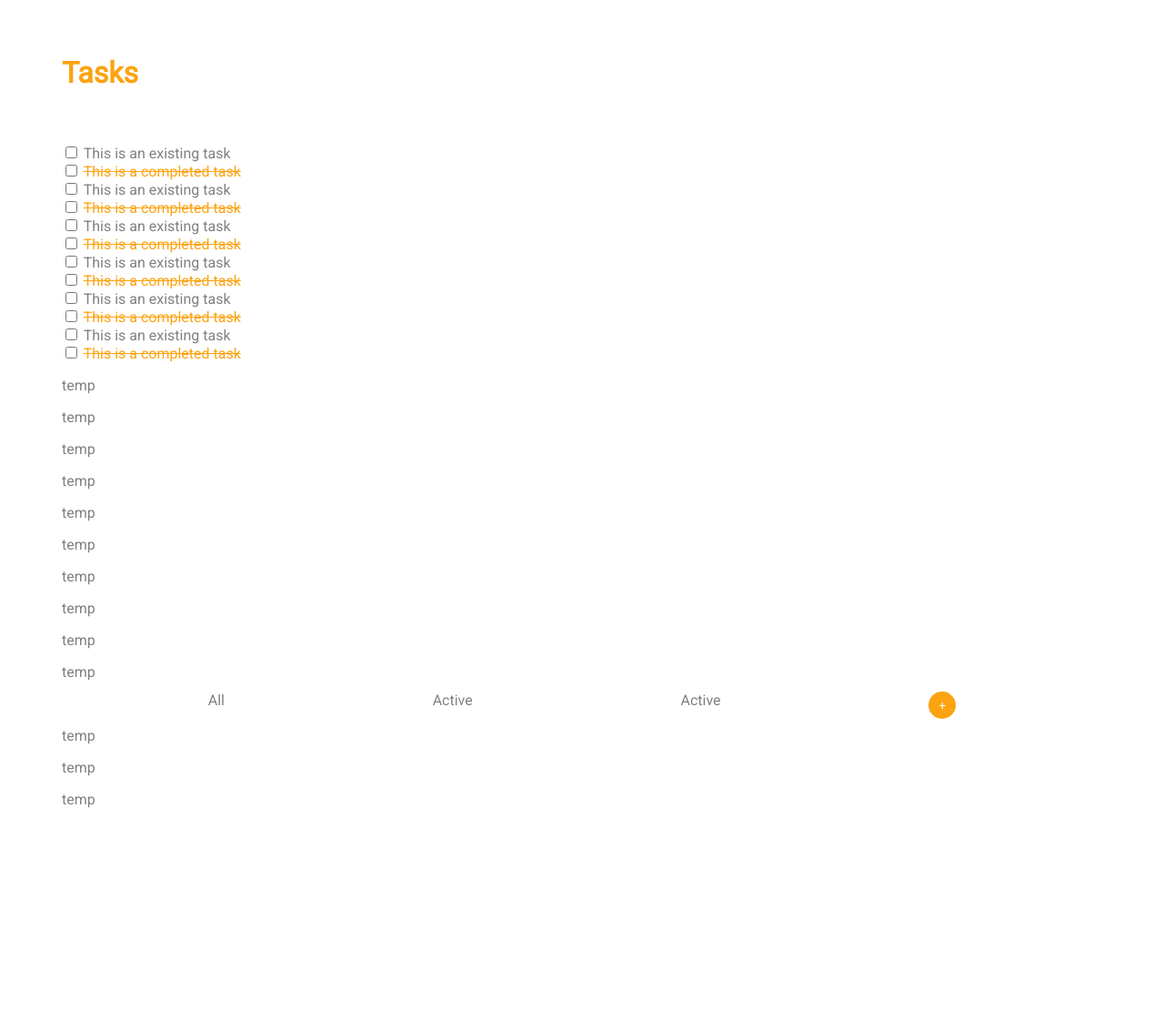
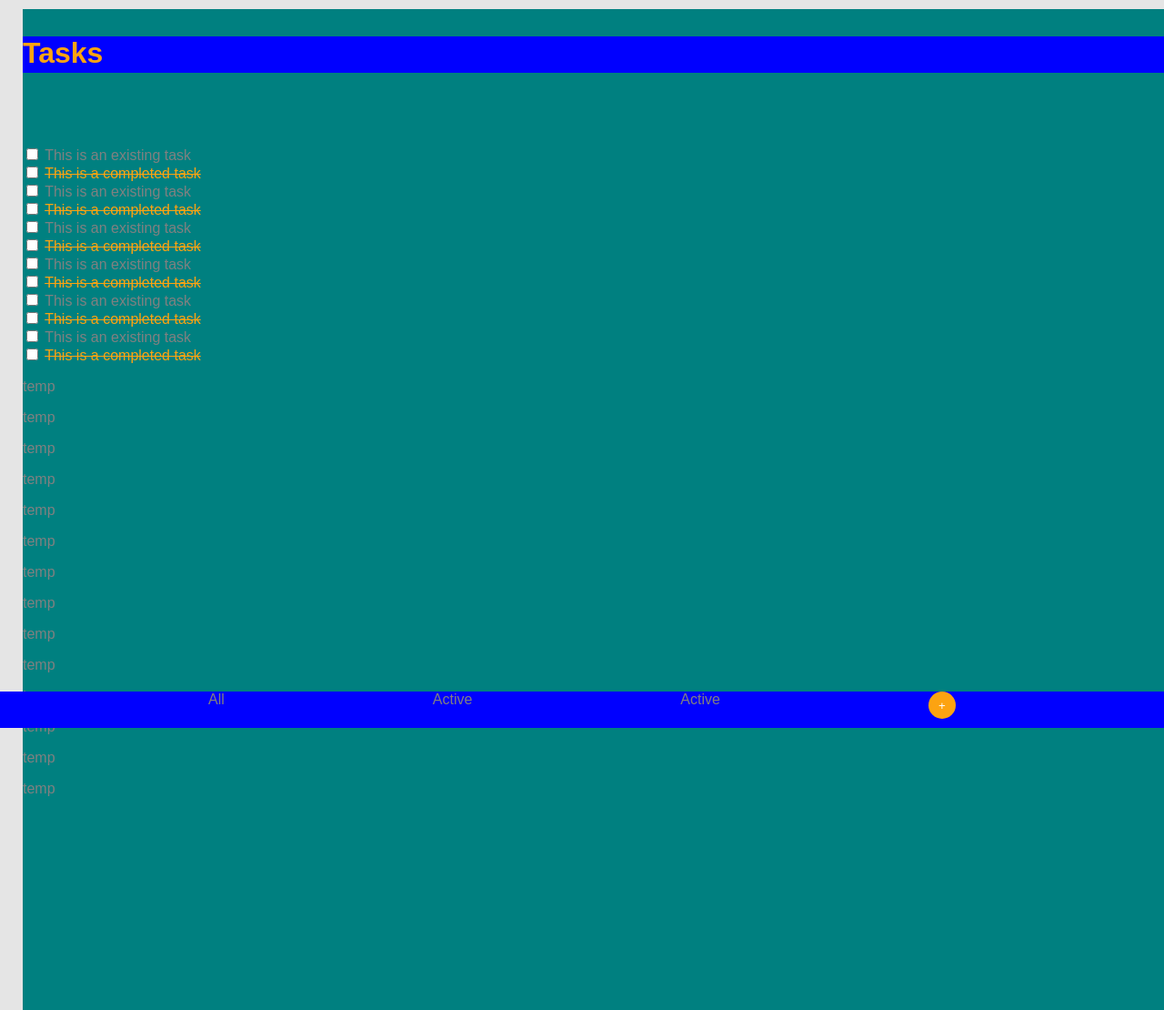
Before and after one commit to AnthonyMai14/todo_app, a PHP site: page / in a window 1280 px wide; the page is wider, and only the part inside the window is pictured. Shown: that part at 91% size. Before the commit the page ends 888 px from the top of that part, so only its background shows below. Run offline with PHP 8.4, Linux system fonts and the light colour scheme.

Commit message:
Change colors to visual elements and adjust header/footer

```diff
--- a/default/css/style.css
+++ b/default/css/style.css
@@ -1,6 +1,6 @@
 @import url('https://fonts.googleapis.com/css?family=Roboto|Montserrat');
 *{
-    font-family: 'Roboto', sans-serif;
+    font-family: 'Arial', sans-serif;
     color: grey;
 }
 a {
@@ -9,34 +9,42 @@ a {
 body {
     height: 100%;
     width: 100%;
-    padding: 0 40px;
+    padding: 0 15px;
+    margin: 10px;
+    background-color: #e5e5e5;
+    display: flex;
+    flex-direction: column
 }
 del {
     color: #fca311;
 }
 h1 {
     color: #fca311;
+    margin: 0;
 }
 header {
-    position: fixed;
+    position: absolute;
     top: 20px;
     width: 100%;
     height: 40px;
-    margin: 20px;
-    background-color: white;
+    margin: 20px 0;
+    background-color: blue;
+    z-index: 9999;
 }
 html {
     height: 100vh;
     width: 100vw;
 }
 main {
-    min-height: 100%;
-    min-width: 100%;
-    padding: 150px 20px 20px;
+    position: absolute;
+    height: 100%;
+    width: 100%;
+    padding: 150px 0;
+    background-color: teal;
 }
 nav {
     /*put nav at bottom of page*/
-    position: fixed;
+    position: absolute;
     bottom: 0px;
     left: 0;
     right: 0;
@@ -48,7 +56,7 @@ nav {
     /*evenly space out items*/
     display: flex;
     justify-content: space-evenly;
-    background-color: white;
+    background-color: blue;
 }
 #btn-add_task {
     background-color: #fca311;
```
